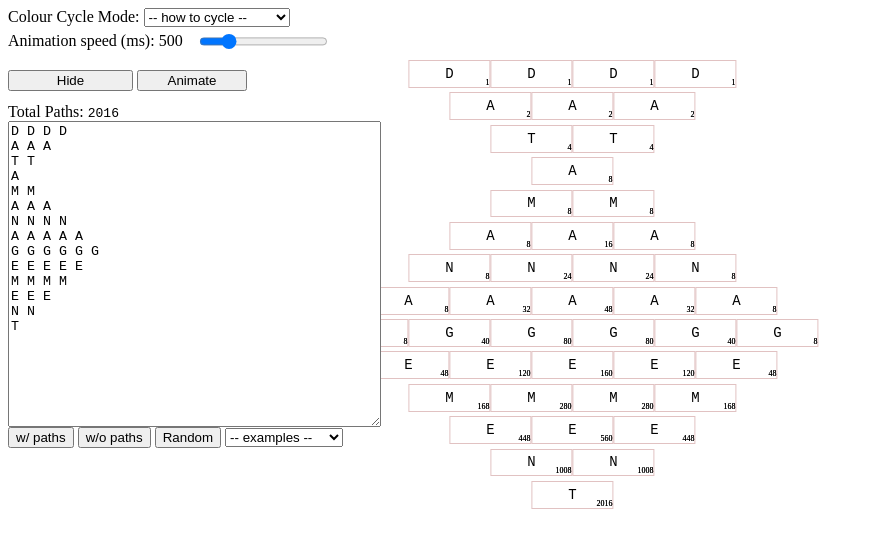
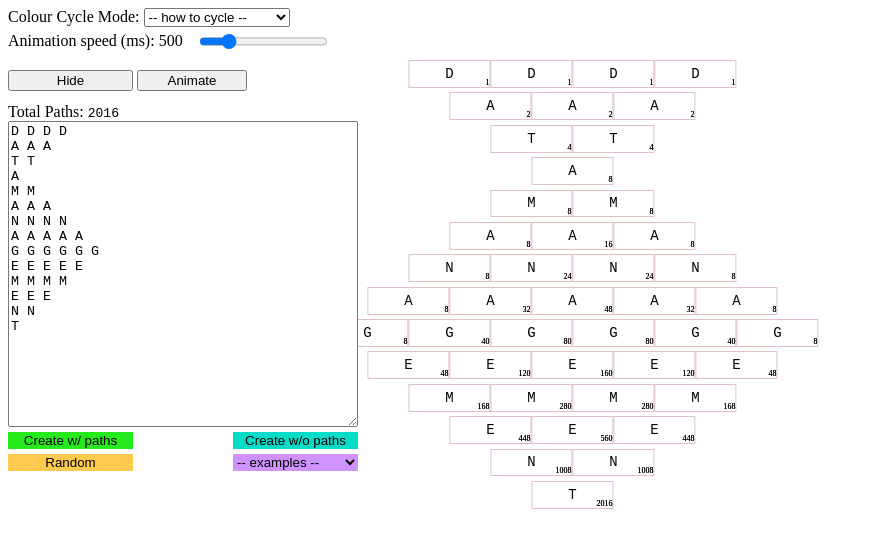
Before and after one commit to motiwalam/pascal_triangle, a plain HTML site: page pascalesque/index.html in a window 1280 px wide. Shown: the whole page, without its empty margins (0-874 px from the left). Drawn offline with nearby package versions, Linux system fonts and the light colour scheme.

Commit message:
colors! basic design changes

```diff
--- a/pascalesque/custom.js
+++ b/pascalesque/custom.js
@@ -90,7 +90,7 @@ replace row above with row number then click Create to generate Pascal's triangl
 
 large (> ~30) row numbers can freeze your computer due to the huge number of paths
 
-click 'w/o paths' to see just the triangle`,
+create w/o paths to see just the triangle`,
 
 punctuation:`.
 \\ \\
@@ -136,7 +136,7 @@ H H H H H H`,
 
 invert:`#$invert
 $pascal 15
-delete the hashtag and click Create to see what happens`,
+delete the hashtag and click create to see what happens`,
 custom: ''
 }
 
@@ -242,7 +242,7 @@ function center_arrangement() {
 function row_length_differences_are_1(tri) {
   for ([r1, r2] of _.zip(tri, tri.slice(1))) {
     if (r2 !== undefined) {
-      if (Math.abs(r2.length - r1.length) %2 !== 1) { return false; }
+      if (Math.abs(r2.length - r1.length) !== 1) { return false; }
     }
   }
 
--- a/pascalesque/index.html
+++ b/pascalesque/index.html
@@ -33,7 +33,7 @@
 
     <div class="interface" id="arr_container">
         Total Paths: <pre style="display: inline;" id="pathscount"></pre>
-        <textarea id="arr_input" rows=20 cols=44 placeholder=
+        <textarea style="width: 100%" id="arr_input" rows=20 cols=44 placeholder=
 "Enter one row per line.
 Row elements are space separated.
 @X denotes a forbidden block.
@@ -41,13 +41,18 @@ Row elements are space separated.
 '$invert' as the first line will invert the following arrangement"
         ></textarea>
 
-        <button type="submit" onclick="create_arrangement();">w/ paths</button>
-        <button type="submit" onclick="create_arrangement(false);">w/o paths</button>
-        <button type="submit" onclick="choose_random_arrangement();">Random</button>
+        <div class="intcontainer">
+          <button class="binterface" style="background-color: rgba(39,234,28,255)" type="submit" onclick="create_arrangement();">Create w/ paths</button>
+          <button class="binterface" style="background-color: rgba(5,219,199,255)" type="submit" onclick="create_arrangement(false);">Create w/o paths</button>
+        </div>
 
-        <select id="pre_options" onchange="">
+        <div class="intcontainer">
+        <button class="binterface" style="background-color: rgba(255,180,2,0.7)" type="submit" onclick="choose_random_arrangement();">Random</button>
+
+        <select class="mymenu" style="background: rgba(206,147,255,255); background-color: rgba(206,147,255,255)" id="pre_options" onchange="">
           <option disabled selected value="poop"> -- examples -- </option>
         </select>
+      </div>
 
     </div>
 
--- a/pascalesque/triangles.css
+++ b/pascalesque/triangles.css
@@ -68,9 +68,34 @@ button.mybutton {
 
 }
 
+button.binterface {
+  width: 125px;
+  border: hidden;
+}
+
+button.binterface:hover {
+  opacity: 75%;
+}
+
+select.mymenu {
+  border: hidden;
+  width: 125px;
+}
+
+select.mymenu:hover {
+  opacity: 75%;
+}
+
 div.interface {
   position: relative;
   width: 350;
+  margin-top: 5px;
+}
+
+div.intcontainer {
+  width: 100%;
+  display: inline-flex;
+  justify-content: space-between;
   margin-top: 5px;
 }
 
```
